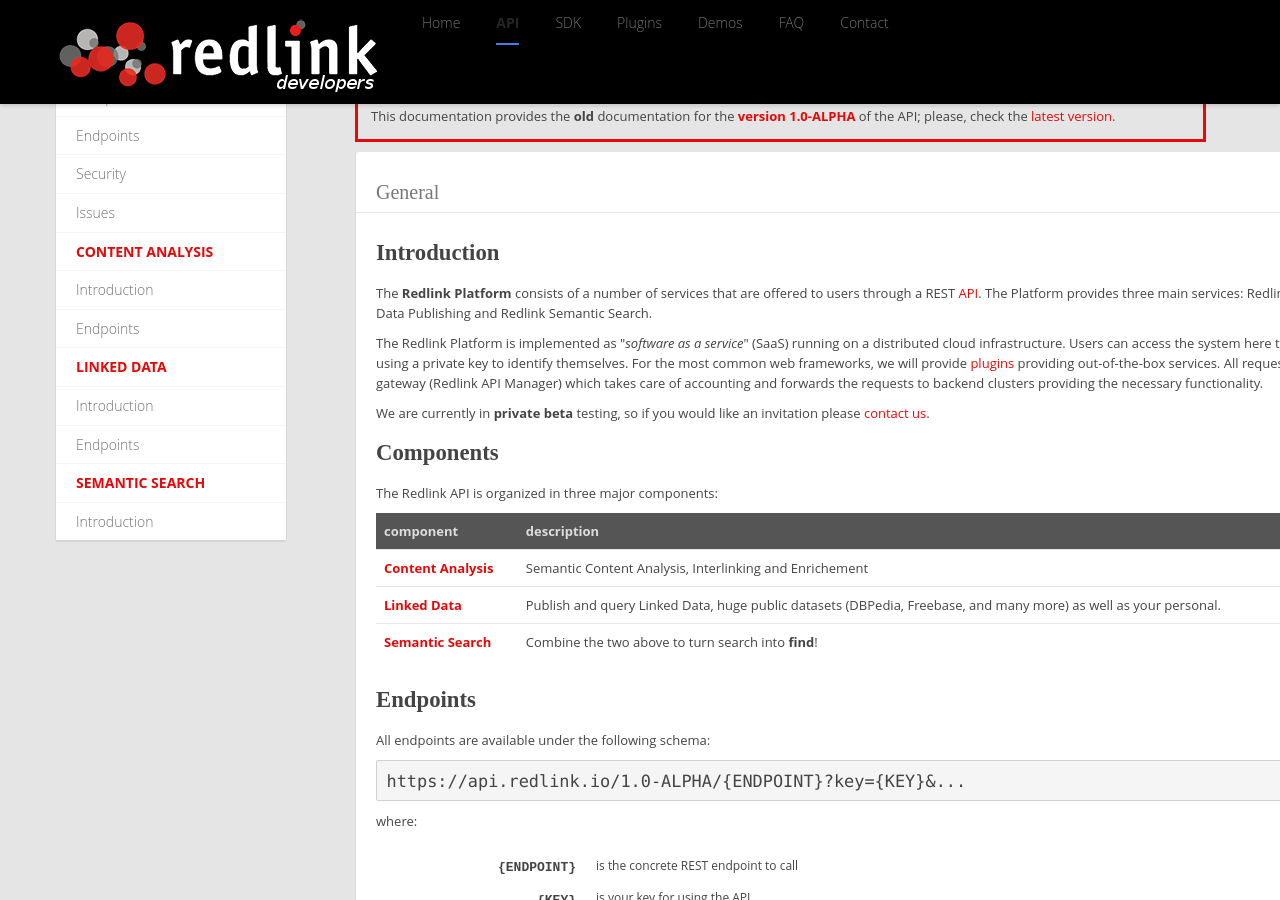
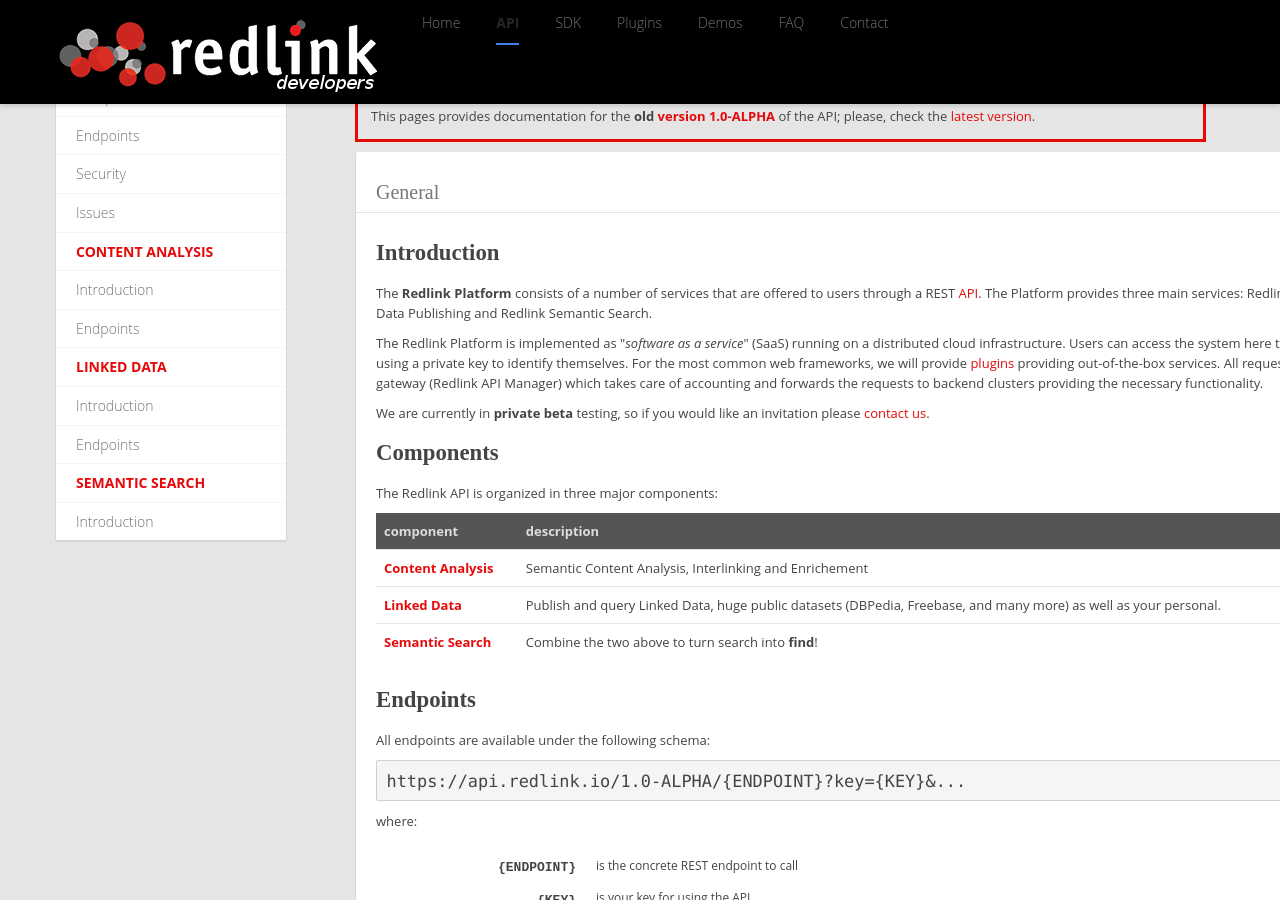
Before and after one commit to redlink-gmbh/redlink-gmbh.github.io, a Jekyll site: the page api/1.0-ALPHA.html, which Jekyll copies as it is, in a window 1280 px wide and 900 px high. Built offline with Jekyll 4.4.1, drawn with Linux system fonts in a browser that asks for light colours; comment, search, counter and statistics services are not loaded.

Commit message:
better wording

```diff
--- a/api/1.0-ALPHA.html
+++ b/api/1.0-ALPHA.html
@@ -85,7 +85,7 @@
                 their purpose: content analysis, semantic search and linked data publishing.
               </p>
               <p style="border-style: solid; border-color: #e60909; padding: 1em; width: 70%;">
-                This documentation provides the <strong>old</strong> documentation for the
+                This pages provides documentation for the <strong>old</strong>
                 <a href="1.0-ALPHA.html"><strong>version 1.0-ALPHA</strong></a> of the API;
                 please, check the <a href="../">latest version</a>.
               </p
--- a/api/1.0-BETA.html
+++ b/api/1.0-BETA.html
@@ -39,7 +39,7 @@
                 their purpose: content analysis, semantic search and linked data publishing.
               </p>
               <p style="border-style: solid; border-color: #e60909; padding: 1em; width: 70%;">
-                This documentation provides the <strong>old</strong> documentation for the
+                This pages provides documentation for the <strong>old</strong>
                 <a href="1.0-BETA.html"><strong>version 1.0-BETA</strong></a> of the API;
                 please, check the <a href="../">latest version</a>.
               </p>
```
